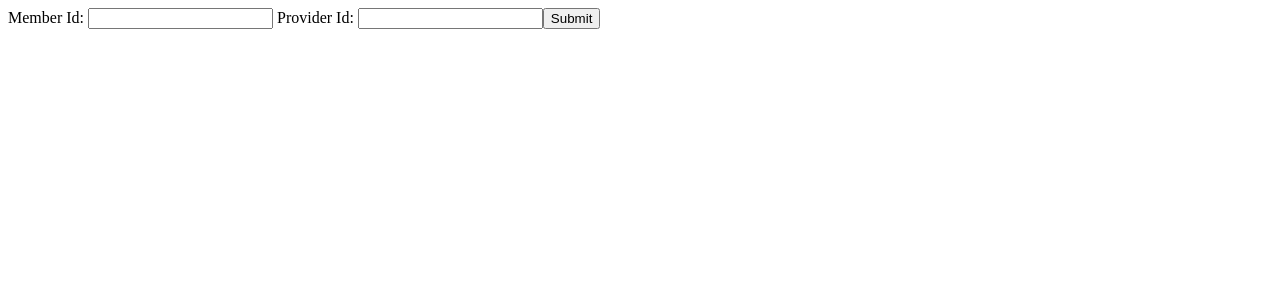
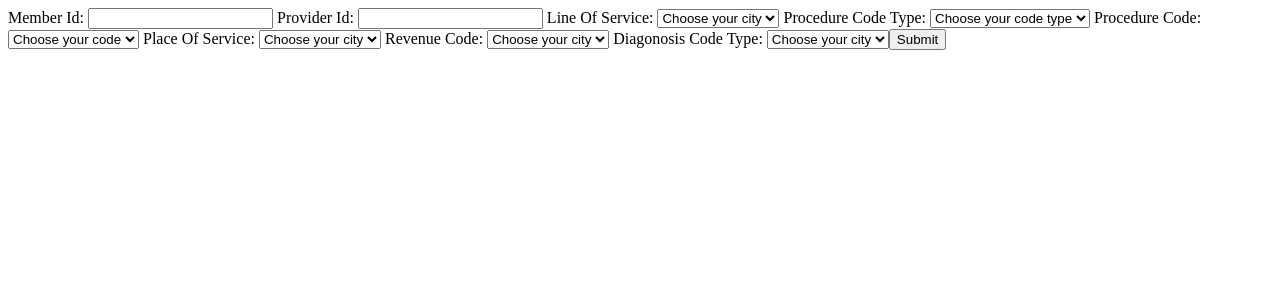
Before and after one commit to rajeshchoppa/prior-authorization, an Angular app: page /prior in a window 1280 px wide. Shown: the top 300 px of the page. Built offline with nearby package versions, Linux system fonts and the light colour scheme.

Commit message:
Added new fields

```diff
--- a/src/app/prior-auth-form/prior-auth-form.component.html
+++ b/src/app/prior-auth-form/prior-auth-form.component.html
@@ -9,5 +9,66 @@
       Provider Id:
       <input type="text" formControlName="providerId">
     </label>
+
+    <label>
+      Line Of Service:
+      <select formControlName='lineOfService'>
+        <option value="" disabled>Choose your city</option>
+        <option value="ny">New York</option>
+        <option value="ct">New York1</option>
+        <option value="nj">New York2</option>
+     </select>
+     </label>
+
+     <label>
+      Procedure Code Type:
+      <select formControlName='procedureCodeType'>
+        <option value="" disabled>Choose your code type</option>
+        <option value="pct">pct</option>
+        <option value="pct1">pct1</option>
+        <option value="pct2">pct2</option>
+     </select>
+     </label>
+
+     <label>
+      Procedure Code:
+      <select formControlName='procedureCode'>
+        <option value="" disabled>Choose your code</option>
+        <option value="pc">pc</option>
+        <option value="pc1">pc1</option>
+        <option value="pc2">pc2</option>
+     </select>
+     </label>
+
+     <label>
+      Place Of Service:
+      <select formControlName='placeOfService'>
+        <option value="" disabled>Choose your city</option>
+        <option value="ny">New York</option>
+        <option value="ct">New York1</option>
+        <option value="nj">New York2</option>
+     </select>
+     </label>
+
+     <label>
+      Revenue Code:
+      <select formControlName='revenueCode'>
+        <option value="" disabled>Choose your city</option>
+        <option value="ny">New York</option>
+        <option value="ct">New York1</option>
+        <option value="nj">New York2</option>
+     </select>
+     </label>
+
+     <label>
+      Diagonosis Code Type:
+      <select formControlName='diagonosisCodeType'>
+        <option value="" disabled>Choose your city</option>
+        <option value="ny">New York</option>
+        <option value="ct">New York1</option>
+        <option value="nj">New York2</option>
+     </select>
+     </label>
+
     <button type="submit" [disabled]="!providerForm.valid">Submit</button>
   </form>
--- a/src/app/prior-auth-form/prior-auth-form.component.ts
+++ b/src/app/prior-auth-form/prior-auth-form.component.ts
@@ -16,6 +16,12 @@ export class PriorAuthFormComponent implements OnInit {
   providerForm = new FormGroup({
     memberId: new FormControl(''),
     providerId: new FormControl(''),
+    lineOfService: new FormControl(''),
+    procedureCodeType:new FormControl(''),
+    procedureCode:new FormControl(''),
+    placeOfService:new FormControl(''),
+    revenueCode:new FormControl(''),
+    diagonosisCodeType: new FormControl('')
   });
 
   onSubmit() {
--- a/src/app/prior-auth-form/search-criteria.ts
+++ b/src/app/prior-auth-form/search-criteria.ts
@@ -1,4 +1,11 @@
 export class SearchCriteria {
     public memberId: string;
     public providerId: string;
+    public lineOfService: string;
+    public procedureCodeType: string;
+    public procedureCode: string;
+    public placeOfService: string;
+    public revenueCode: string;
+    public diagonosisCodeType:string;
+
 }
```
